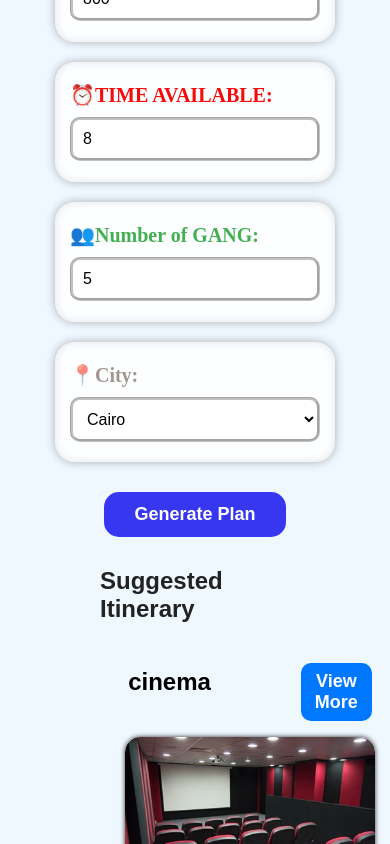
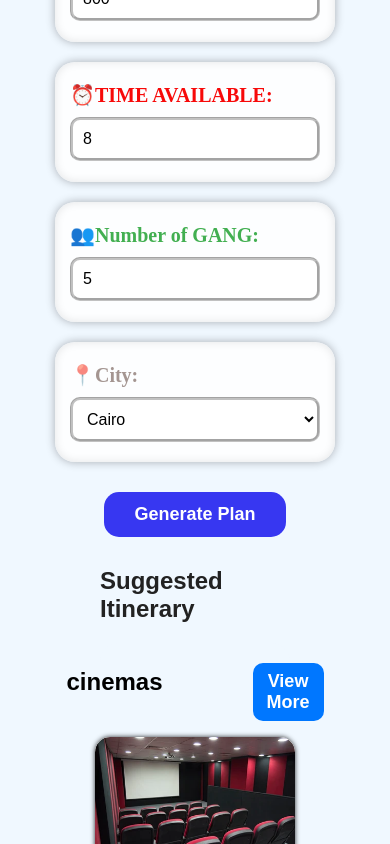
Before and after one commit to Mostafa205dev/NekhrogFeen, a React (Create React App) app: page / in a window 390 px wide. Both pictures are taken after a click on the button "Generate Plan". Shown: the part 341-1185 px from the top of the page. Built offline with nearby package versions, Linux system fonts and the light colour scheme.

Commit message:
fix output

```diff
--- a/public/index.html
+++ b/public/index.html
@@ -24,7 +24,7 @@
       work correctly both with client-side routing and a non-root public URL.
       Learn how to configure a non-root public URL by running `npm run build`.
     -->
-    <title>NekhrogFeen</title>
+    <title>NekhrogFeen - Find Places & Activities Within Your Budget</title>
   </head>
   <body>
     <noscript>You need to enable JavaScript to run this app.</noscript>
--- a/src/components/Output.css
+++ b/src/components/Output.css
@@ -25,8 +25,8 @@
 }
 
 .category-card{
-    min-width: 300px;
-    min-height: 80px;
+    /* min-width: 300px; */
+    /* min-height: 80px; */
     background-color: aliceblue;
     display: flex;
     flex-direction: column;
@@ -118,7 +118,10 @@
     align-items: center;
     }
     .place-item {
-    max-width: 250px;
+     max-width: 200px;
+    }
+    .place-item img{
+        height: 150px;
     }
 
 }
--- a/src/components/Output.jsx
+++ b/src/components/Output.jsx
@@ -25,7 +25,7 @@ export default function Output({ plan }) {
           return (
             <div className="category-card" key={category}>
               <div className="category-header">
-                <h2>{category}</h2>
+                <h2>{category}s</h2>
 
                 {items.length > 3 && (
                   <button
```
